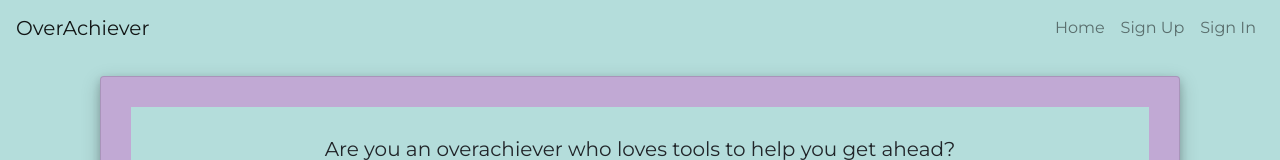
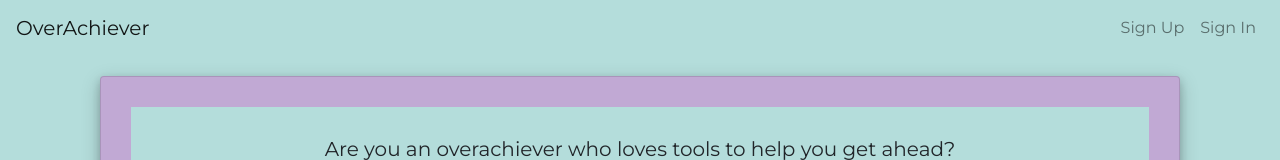
Before and after one commit to rubysattar/overachiever, a React app: page /#/ in a window 1280 px wide. Shown: the top 160 px of the page. Built offline with nearby package versions, Linux system fonts and the light colour scheme.

Commit message:
nonfunctioning home button and console logs rm

```diff
--- a/src/components/Decks/Deck.js
+++ b/src/components/Decks/Deck.js
@@ -23,7 +23,7 @@ class Deck extends Component {
     // redirect: false -- removed from state, can put back in if needed
   }
   componentDidMount () {
-    console.log(this.props.match.params.id)
+    // console.log(this.props.match.params.id)
     const { msgAlert } = this.props
     axios({
       url: `${apiUrl}/decks/${this.props.match.params.id}/`,
--- a/src/components/Decks/DeckUpdate.js
+++ b/src/components/Decks/DeckUpdate.js
@@ -72,7 +72,10 @@ class DeckUpdate extends Component {
       }
     })
       .then(() => this.setState({ edited: true }))
-      .then(res => this.setState({ deck: res.data.deck }))
+      // .then(console.log(this.state.deck))
+      // .then(res => this.setState({ deck: res.data.deck }))
+      // console does not recognize res.data above, but somehow
+      // this call does still update the 'deck' state
       .then(() => msgAlert({
         heading: 'Edited your deck successfully!',
         message: messages.editedDeckSuccess,
--- a/src/components/Header/Header.js
+++ b/src/components/Header/Header.js
@@ -20,7 +20,7 @@ const unauthenticatedOptions = (
 
 const alwaysOptions = (
   <Fragment>
-    <Nav.Link to="#/">Home</Nav.Link>
+    {/* <Nav.Link to="#">Home</Nav.Link> */}
   </Fragment>
 )
 
```
